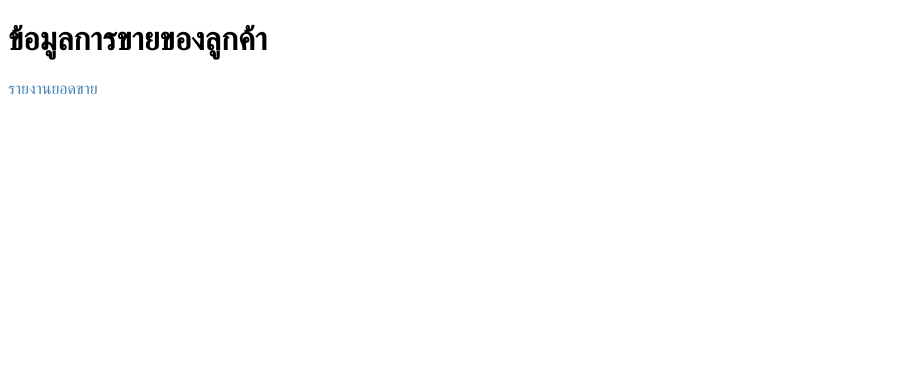
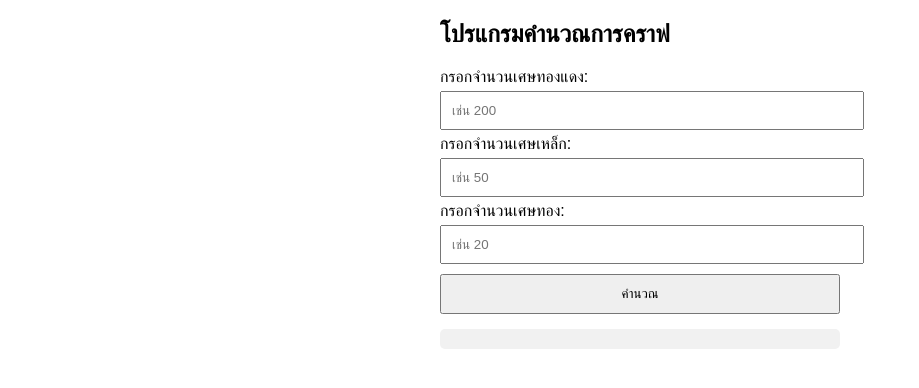
Before and after one commit to sakuntong1-netizen/Farm0.1, a plain HTML site: page index.html in a window 1280 px wide. Shown: the whole page, without its empty margins (0-919 px from the left). Drawn offline with Linux system fonts and the light colour scheme.

Commit message:
Update index.html

```diff
--- a/index.html
+++ b/index.html
@@ -1,17 +1,85 @@
 <!DOCTYPE html>
-<html lang="en">
+<html lang="th">
 <head>
-    <meta charset="UTF-8">
-    <meta name="viewport" content="width=device-width, initial-scale=1.0">
-    <title>Document</title>
-    <style>
-        p{
-            color: steelblue;
-        }
-    </style>
+<meta charset="UTF-8">
+<meta name="viewport" content="width=device-width, initial-scale=1.0">
+<title>โปรแกรมคำนวณการคราฟ</title>
+<style>
+    body { font-family: sans-serif; max-width: 400px; margin: 20px auto; }
+    input, button { width: 100%; padding: 10px; margin: 5px 0; }
+    .result { background: #f1f1f1; padding: 10px; margin-top: 10px; border-radius: 5px; }
+    .error { color: red; font-weight: bold; }
+</style>
 </head>
 <body>
-    <h1>ข้อมูลการขายของลูกค้า</h1>
-    <p>รายงานยอดขาย</p>
+<h2>โปรแกรมคำนวณการคราฟ</h2>
+
+<label>กรอกจำนวนเศษทองแดง:</label>
+<input type="text" id="copper" placeholder="เช่น 200">
+
+<label>กรอกจำนวนเศษเหล็ก:</label>
+<input type="text" id="iron" placeholder="เช่น 50">
+
+<label>กรอกจำนวนเศษทอง:</label>
+<input type="text" id="gold" placeholder="เช่น 20">
+
+<button onclick="calculate()">คำนวณ</button>
+
+<div class="result" id="output"></div>
+
+<script>
+function calculate(){
+    // อ่านค่าจากช่อง input
+    let A = document.getElementById('copper').value.trim();
+    let B = document.getElementById('iron').value.trim();
+    let C = document.getElementById('gold').value.trim();
+
+    // ✅ ตรวจสอบว่าเป็นตัวเลขหรือไม่ (และไม่เว้นว่าง)
+    if (A === "" || isNaN(A) || B === "" || isNaN(B) || C === "" || isNaN(C)) {
+        document.getElementById('output').innerHTML =
+            "<span class='error'>⚠️ กรุณากรอกเป็นตัวเลขเท่านั้น และห้ามเว้นว่าง</span>";
+        return; // ❌ ไม่คำนวณต่อ
+    }
+
+    // แปลงเป็นตัวเลข
+    A = parseInt(A);
+    B = parseInt(B);
+    C = parseInt(C);
+
+    // เริ่มคำนวณ
+    let Copper = Math.floor(A/2);
+    let Iron   = Math.floor(B/2);
+    let Gold   = Math.floor(C/2);
+
+    let CraftCopper = Math.floor(Copper/20);
+    let CraftIron   = Math.floor(Iron/10);
+    let CraftGold   = Math.floor(Gold/5);
+
+    let text = `
+        จำนวนทองแดง: ${Copper} ชิ้น<br>
+        จำนวนเหล็ก: ${Iron} ชิ้น<br>
+        จำนวนทอง: ${Gold} ชิ้น<br><br>
+        ทองแดงคราฟได้: ${CraftCopper} รอบ<br>
+        เหล็กคราฟได้: ${CraftIron} รอบ<br>
+        ทองคราฟได้: ${CraftGold} รอบ<br>
+    `;
+
+    if (CraftCopper > CraftIron) {
+        let X = (CraftCopper - CraftIron) * 10;
+        text += `<b>ต้องฟามเหล็กอีก ${X} ชิ้น หรือ ${X*2} เศษ</b>`;
+    } else if (CraftIron > CraftCopper) {
+        let Y = (CraftIron - CraftCopper) * 20;
+        text += `<b>ต้องฟามทองแดงอีก ${Y} ชิ้น หรือ ${Y*2} เศษ</b>`;
+    } else {
+        text += `<b>ทองแดงและเหล็กคราฟได้เท่ากันแล้ว</b>`;
+    }
+
+    let MaxCraft = Math.min(CraftCopper, CraftIron, CraftGold);
+    text += `<br><br>จำนวนคราฟสูงสุดที่ทำได้: <b>${MaxCraft}</b> รอบ`;
+
+    // แสดงผลลัพธ์
+    document.getElementById('output').innerHTML = text;
+}
+</script>
 </body>
 </html>
```
